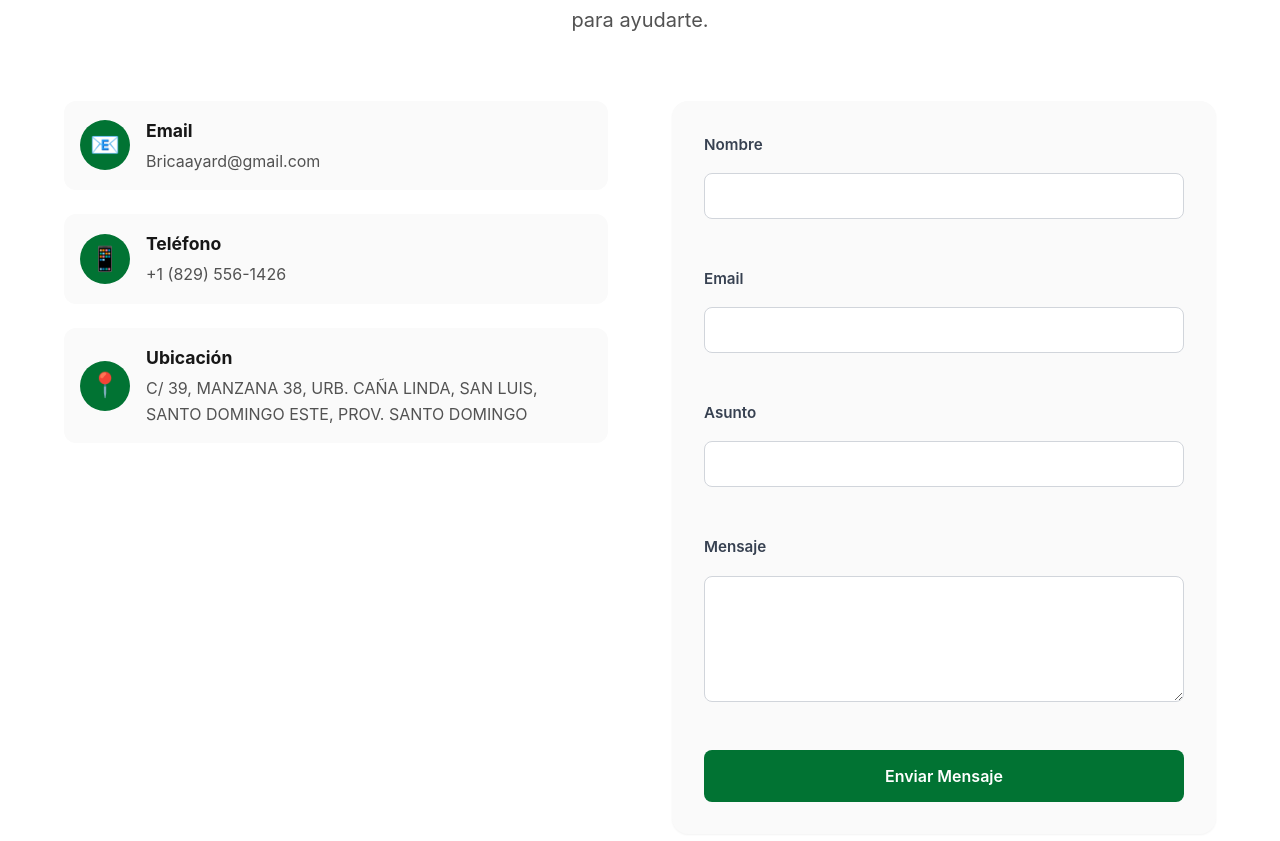
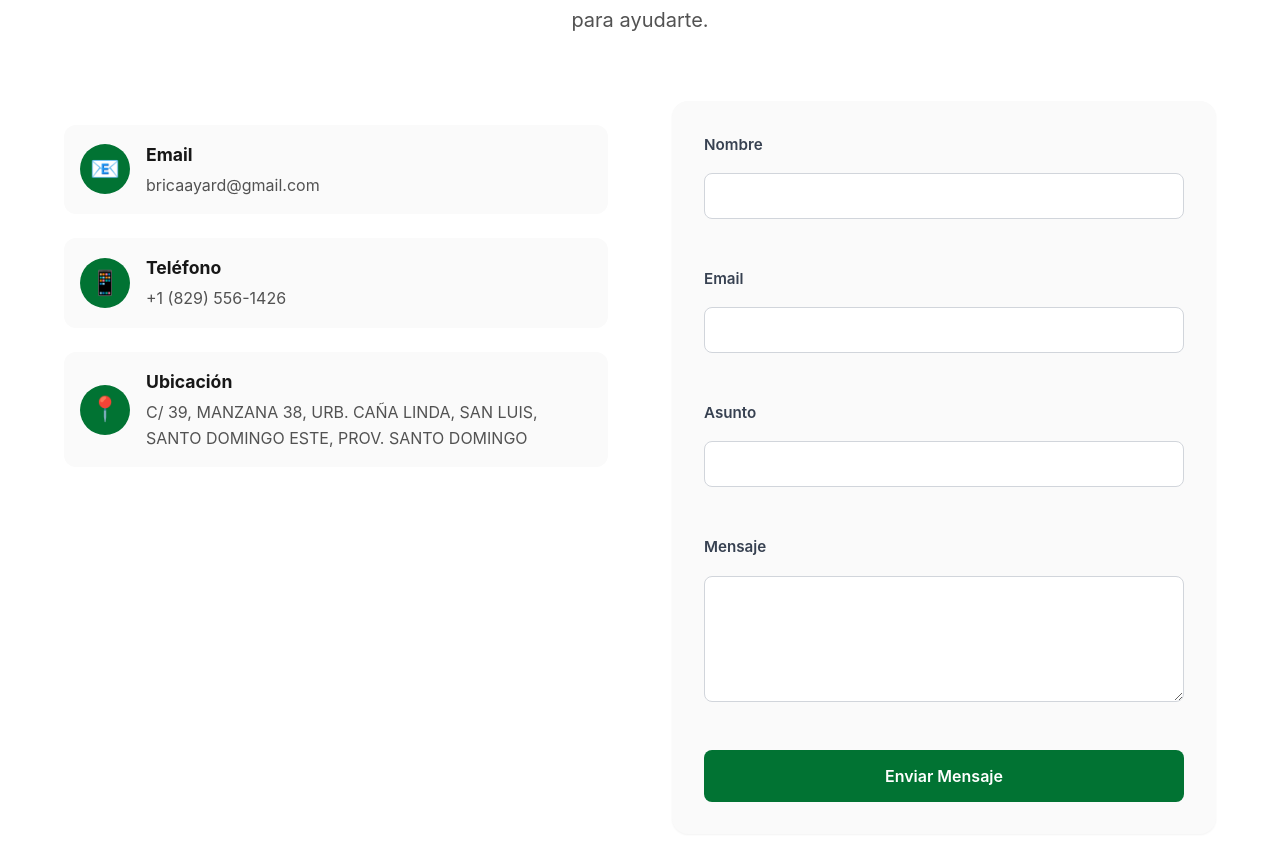
Before and after one commit to frantf04/Bricaaya-landing, a React (Vite) app: page / in a window 1280 px wide. Shown: the part 6385-7226 px from the top of the page. Built offline with nearby package versions, Linux system fonts and the light colour scheme; no server answers.

Commit message:
converti en links las car de contactos (telefono y correo) dans la page d'accueil

```diff
--- a/src/pages/Home.jsx
+++ b/src/pages/Home.jsx
@@ -205,7 +205,8 @@ const Home = () => {
               <div className="step-content">
                 <h3>Envasado sostenible</h3>
                 <p>
-                  Utilizamos envases duraderos y reciclables que mantienen la calidad del producto y promueven el consumo consciente.
+                  Utilizamos envases duraderos y reciclables que mantienen la
+                  calidad del producto y promueven el consumo consciente.
                 </p>
                 <div className="step-features">
                   <span>Eco-responsable</span>
@@ -306,10 +307,7 @@ const Home = () => {
                 .map((product) => (
                   <div key={product.id} className="product-card fade-in-scroll">
                     <div className="product-image-container">
-                      <img
-                        src={product.src}
-                        alt={product.name}
-                      />
+                      <img src={product.src} alt={product.name} />
 
                       <div className="product-overlay">
                         <Link
@@ -435,7 +433,8 @@ const Home = () => {
                   <div className="feature-content">
                     <strong>Envases reciclables</strong>
                     <span>
-                      Materiales diseñados para ser reciclados y reutilizados, reduciendo el impacto ambiental.
+                      Materiales diseñados para ser reciclados y reutilizados,
+                      reduciendo el impacto ambiental.
                     </span>
                   </div>
                 </div>
@@ -496,13 +495,21 @@ const Home = () => {
           <div className="contact-content">
             <div className="contact-info">
               <div className="contact-methods">
+                <a href="mailto:bricaayard@gmail.com"></a>
+                <a
+                  href="https://mail.google.com/mail/?view=cm&fs=1&to=bricaayard@gmail.com"
+                  target="_blank"
+                >
                   <div className="contact-method fade-in-scroll">
                     <div className="method-icon">📧</div>
                     <div className="method-info">
                       <strong>Email</strong>
-                    <span>Bricaayard@gmail.com</span>
+                      <span>bricaayard@gmail.com</span>
                     </div>
                   </div>
+                </a>
+
+                <a href="https://wa.me/18495561426" target="_blank">
                   <div className="contact-method fade-in-scroll">
                     <div className="method-icon">📱</div>
                     <div className="method-info">
@@ -510,6 +517,7 @@ const Home = () => {
                       <span>+1 (829) 556-1426</span>
                     </div>
                   </div>
+                </a>
                 <div className="contact-method fade-in-scroll">
                   <div className="method-icon">📍</div>
                   <div className="method-info">
```
Lines whose indentation alone changed are shown as unchanged.
